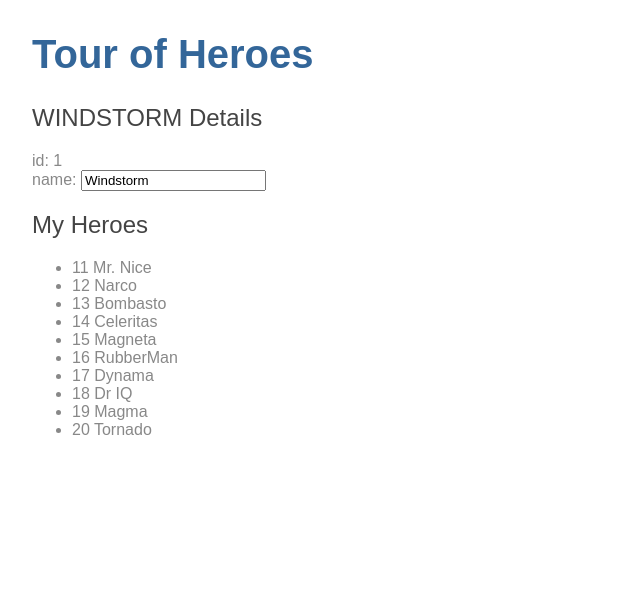
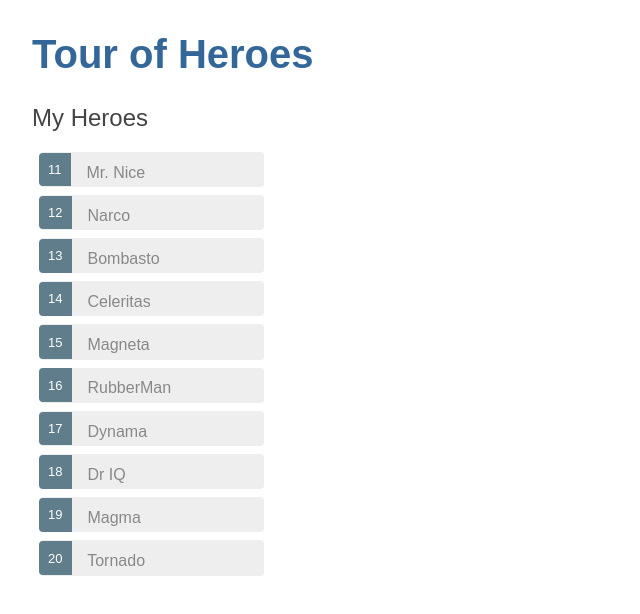
Before and after one commit to sarfrazahmed/Angular_App, an Angular app: page / in a window 1280 px wide. Shown: the top 614 px of the page, without its empty margins (0-640 px from the left). Built offline with nearby package versions, Linux system fonts and the light colour scheme.

Commit message:
Applied styles and onclick functionality

```diff
--- a/src/app/heroes/heroes.component.css
+++ b/src/app/heroes/heroes.component.css
@@ -0,0 +1,48 @@
+/* HeroesComponent's private CSS styles */
+.selected {
+    background-color: #CFD8DC !important;
+    color: white;
+  }
+  .heroes {
+    margin: 0 0 2em 0;
+    list-style-type: none;
+    padding: 0;
+    width: 15em;
+  }
+  .heroes li {
+    cursor: pointer;
+    position: relative;
+    left: 0;
+    background-color: #EEE;
+    margin: .5em;
+    padding: .3em 0;
+    height: 1.6em;
+    border-radius: 4px;
+  }
+  .heroes li.selected:hover {
+    background-color: #BBD8DC !important;
+    color: white;
+  }
+  .heroes li:hover {
+    color: #607D8B;
+    background-color: #DDD;
+    left: .1em;
+  }
+  .heroes .text {
+    position: relative;
+    top: -3px;
+  }
+  .heroes .badge {
+    display: inline-block;
+    font-size: small;
+    color: white;
+    padding: 0.8em 0.7em 0 0.7em;
+    background-color: #607D8B;
+    line-height: 1em;
+    position: relative;
+    left: -1px;
+    top: -4px;
+    height: 1.8em;
+    margin-right: .8em;
+    border-radius: 4px 0 0 4px;
+  }
--- a/src/app/heroes/heroes.component.html
+++ b/src/app/heroes/heroes.component.html
@@ -1,13 +1,16 @@
-<h2>{{hero.name | uppercase}} Details</h2>
-<div><span>id: </span>{{hero.id}}</div>
-<div>
-    <label>name:
-        <input [(ngModel)]="hero.name" placeholder="name">
-    </label>
-</div>
 <h2>My Heroes</h2>
 <ul class="heroes">
-    <li *ngFor="let hero of heroes">
+    <li *ngFor="let hero of heroes" [class.selected]="hero === selectedHero" (click)="onSelect(hero)">
         <span class="badge">{{hero.id}}</span> {{hero.name}}
     </li>
 </ul>
+
+<div *ngIf="selectedHero">
+    <h2>{{selectedHero.name | uppercase}} Details</h2>
+    <div><span>id: </span>{{selectedHero.id}}</div>
+    <div>
+        <label>name:
+            <input [(ngModel)]="selectedHero.name" placeholder="name">
+        </label>
+    </div>
+</div>
--- a/src/app/heroes/heroes.component.ts
+++ b/src/app/heroes/heroes.component.ts
@@ -8,12 +8,8 @@
   styleUrls: ['./heroes.component.css']
 })
 export class HeroesComponent implements OnInit {
-  hero: Hero = {
-    id: 1,
-    name: 'Windstorm'
-  };
-
   heroes = HEROES;
+  selectedHero: Hero;
 
   constructor() {
    }
@@ -21,4 +17,8 @@
   ngOnInit() {
   }
 
+  onSelect(hero: Hero): void {
+    this.selectedHero = hero;
+  }
+
 }
```
